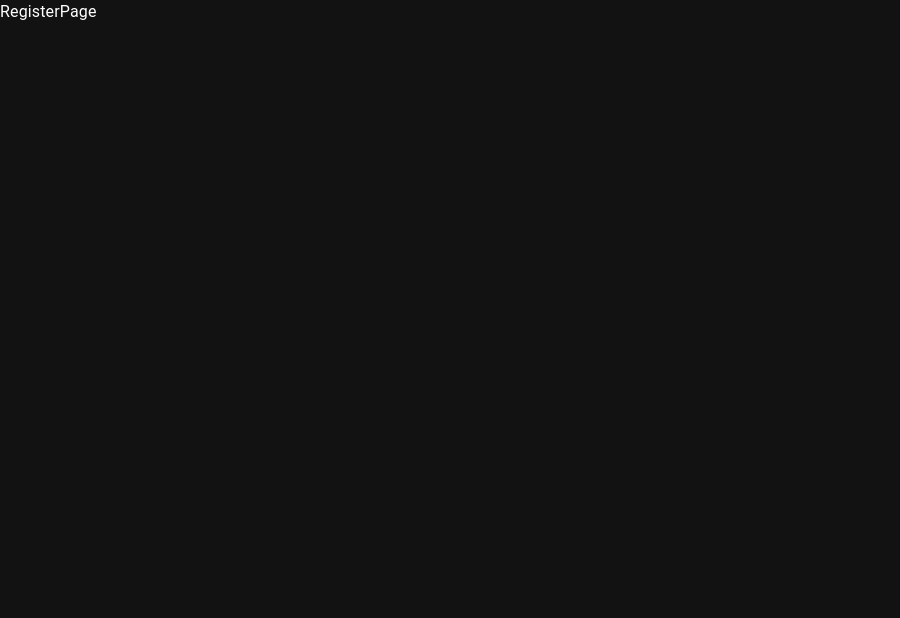
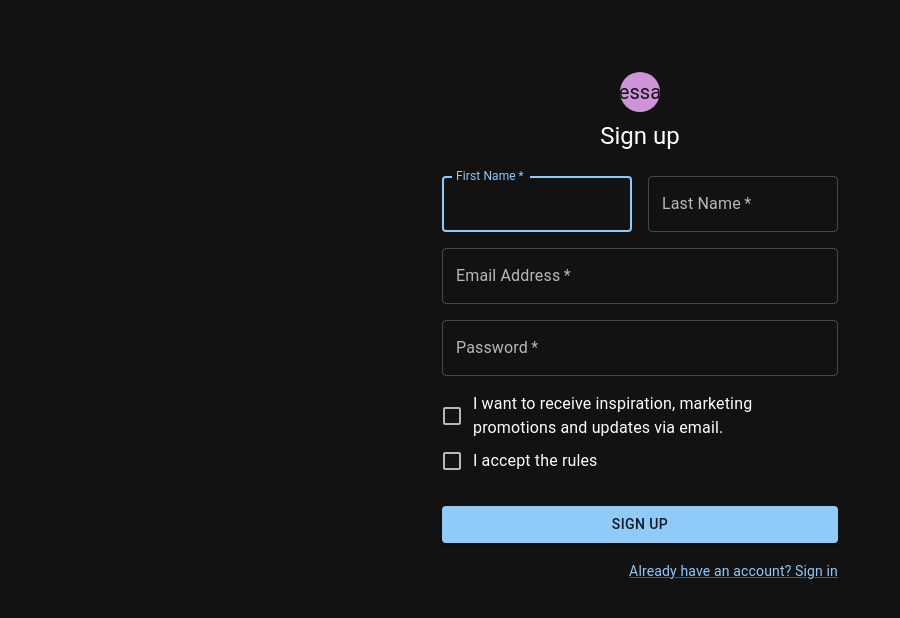
Before and after one commit to FilipAlberski/taskify, a React (Vite) app in the folder client/: page /register in a window 1280 px wide. Shown: the top 618 px of the page, without its empty margins (0-900 px from the left). Built offline with nearby package versions, Linux system fonts and the light colour scheme.

Commit message:
setting up register page

```diff
--- a/client/src/pages/RegisterPage.jsx
+++ b/client/src/pages/RegisterPage.jsx
@@ -1,7 +1,148 @@
 import React from 'react';
 
+import {
+  Container,
+  Avatar,
+  Typography,
+  Box,
+  Grid,
+  TextField,
+  FormControlLabel,
+  Checkbox,
+  Button,
+  Link,
+  CssBaseline,
+} from '@mui/material';
+
+import { useState } from 'react';
+
 const RegisterPage = () => {
-  return <div>RegisterPage</div>;
+  const [registerData, setRegisterData] = useState({
+    firstName: '',
+    lastName: '',
+    email: '',
+    password: '',
+    acceptRules: false,
+    allowExtraEmails: false,
+  });
+
+  const handleSubmit = (event) => {
+    event.preventDefault();
+  };
+
+  const onChange = (event) => {
+    const { name, value, checked } = event.target;
+    setRegisterData((prev) => ({
+      ...prev,
+      [name]: name === 'acceptRules' ? checked : value,
+    }));
+  };
+
+  return (
+    <Container component="main" maxWidth="xs">
+      <CssBaseline />
+      <Box
+        sx={{
+          marginTop: 8,
+          display: 'flex',
+          flexDirection: 'column',
+          alignItems: 'center',
+        }}
+      >
+        <Avatar sx={{ m: 1, bgcolor: 'secondary.main' }}>essa</Avatar>
+        <Typography component="h1" variant="h5">
+          Sign up
+        </Typography>
+        <Box
+          component="form"
+          noValidate
+          onSubmit={handleSubmit}
+          sx={{ mt: 3 }}
+        >
+          <Grid container spacing={2}>
+            <Grid item xs={12} sm={6}>
+              <TextField
+                autoComplete="given-name"
+                name="firstName"
+                required
+                fullWidth
+                id="firstName"
+                label="First Name"
+                autoFocus
+              />
+            </Grid>
+            <Grid item xs={12} sm={6}>
+              <TextField
+                required
+                fullWidth
+                id="lastName"
+                label="Last Name"
+                name="lastName"
+                autoComplete="family-name"
+              />
+            </Grid>
+            <Grid item xs={12}>
+              <TextField
+                required
+                fullWidth
+                id="email"
+                label="Email Address"
+                name="email"
+                autoComplete="email"
+              />
+            </Grid>
+            <Grid item xs={12}>
+              <TextField
+                required
+                fullWidth
+                name="password"
+                label="Password"
+                type="password"
+                id="password"
+                autoComplete="new-password"
+              />
+            </Grid>
+            <Grid item xs={12}>
+              <FormControlLabel
+                control={
+                  <Checkbox
+                    value={registerData.allowExtraEmails}
+                    color="primary"
+                  />
+                }
+                label="I want to receive inspiration, marketing promotions and updates via email."
+              />
+
+              <FormControlLabel
+                control={
+                  <Checkbox
+                    value={registerData.acceptRules}
+                    color="primary"
+                  />
+                }
+                label="I accept the rules"
+              />
+            </Grid>
+          </Grid>
+          <Button
+            type="submit"
+            fullWidth
+            variant="contained"
+            sx={{ mt: 3, mb: 2 }}
+          >
+            Sign Up
+          </Button>
+          <Grid container justifyContent="flex-end">
+            <Grid item>
+              <Link href="#" variant="body2">
+                Already have an account? Sign in
+              </Link>
+            </Grid>
+          </Grid>
+        </Box>
+      </Box>
+    </Container>
+  );
 };
 
 export default RegisterPage;
```
